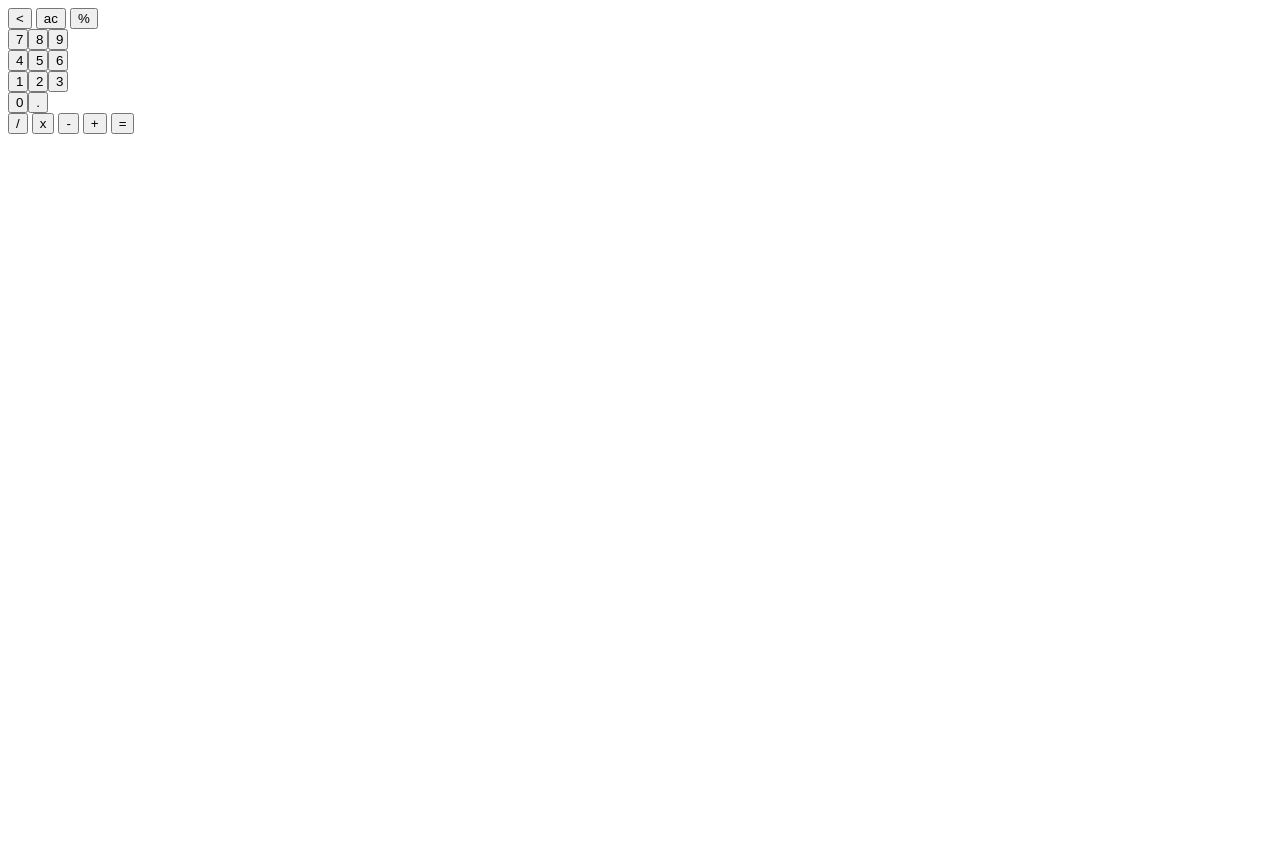
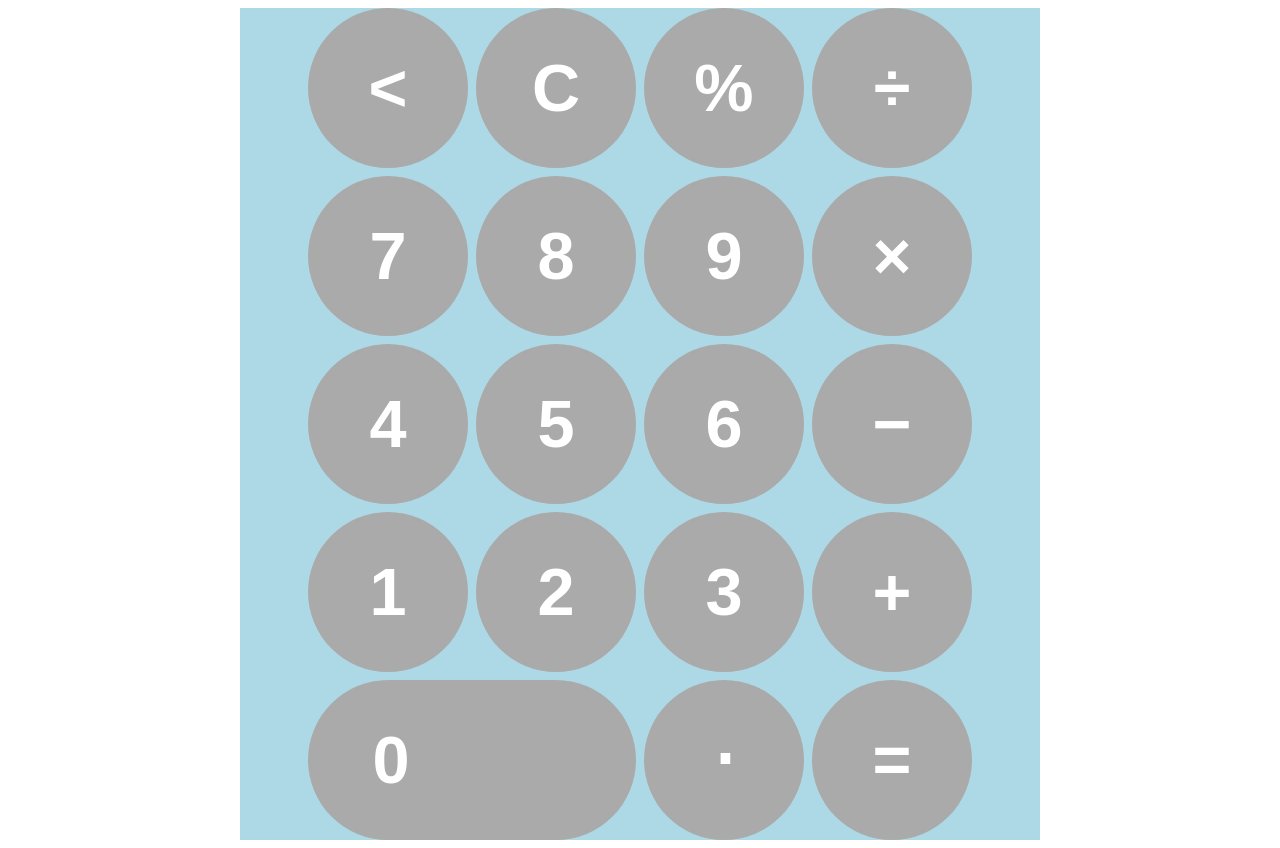
Before and after one commit to albaraa-ali/calculator, a plain HTML site: page index.html in a window 1280 px wide. Before the commit the page ends 800 px from the top, so only its background shows below. Drawn offline with Linux system fonts and the light colour scheme.

Commit message:
added the styling

```diff
--- a/index.html
+++ b/index.html
@@ -5,40 +5,35 @@
     <meta charset="UTF-8">
     <meta name="viewport" content="width=device-width, initial-scale=1.0">
     <title>Calculator</title>
+    <link rel="stylesheet" href="style.css">
 </head>
 
 <body>
     <div class="calculator">
         <div class="screen"></div>
         <div class="keypad">
-            <div class="tools">
-                <button>&#60</button>
-                <button>ac</button>
-                <button>%</button>
-            </div>
-            <div class="numbers" style="display: grid; grid-template-columns: 20px 20px 20px;">
-                <button>7</button>
-                <button>8</button>
-                <button>9</button>
-                <button>4</button>
-                <button>5</button>
-                <button>6</button>
-                <button>1</button>
-                <button>2</button>
-                <button>3</button>
-                <button>0</button>
-                <button>.</button>
-            </div>
-            <div class="operators"></div>
-            <button>/</button>
-            <button>x</button>
-            <button>-</button>
-            <button>+</button>
-            <button>=</button>
+            <button class="top">&#60;</button>
+            <button class="top">C</button>
+            <button class="top">&#37;</button>
+            <button class="side">&#247;</button>
+            <button class="number">7</button>
+            <button class="number">8</button>
+            <button class="number">9</button>
+            <button class="side">&#215;</button>
+            <button class="number">4</button>
+            <button class="number">5</button>
+            <button class="number">6</button>
+            <button class="side">&#8722;</button>
+            <button class="number">1</button>
+            <button class="number">2</button>
+            <button class="number">3</button>
+            <button class="side">&#43;</button>
+            <button class="number zero">0</button>
+            <button class="number">&#8901;</button>
+            <button class="side equals">&#61;</button>
+        </div>
 
-        </div>
     </div>
-
 </body>
 
 </html>
--- /dev/null
+++ b/style.css
@@ -0,0 +1,47 @@
+* {
+    --button-height: 20vmin;
+    --button-gap: 1vmin;
+}
+
+body {
+    display: flex;
+    align-items: center;
+    justify-content: center;
+}
+
+button {
+    height: var(--button-height);
+    aspect-ratio: 1;
+    border: none;
+    border-radius: calc(var(--button-height)/2);
+    background-color: #aaaaaa;
+    color: white;
+    font-size: calc(var(--button-height)/2.4);
+    font-weight: 900;
+}
+
+.screen {
+    height: 20%;
+    background-color: darkorange;
+}
+
+.calculator {
+    background-color: lightblue;
+    width: 100vmin;
+    height: 100%;
+}
+
+.keypad {
+    height: auto;
+    display: flex;
+    flex-wrap: wrap;
+    justify-content: center;
+    gap: var(--button-gap);
+}
+
+.zero {
+    height: var(--button-height);
+    width: calc(2 * var(--button-height) + var(--button-gap));
+    border-radius: calc(var(--button-height) / 2);
+    padding-right: calc(var(--button-height) + var(--button-gap));
+}
```
